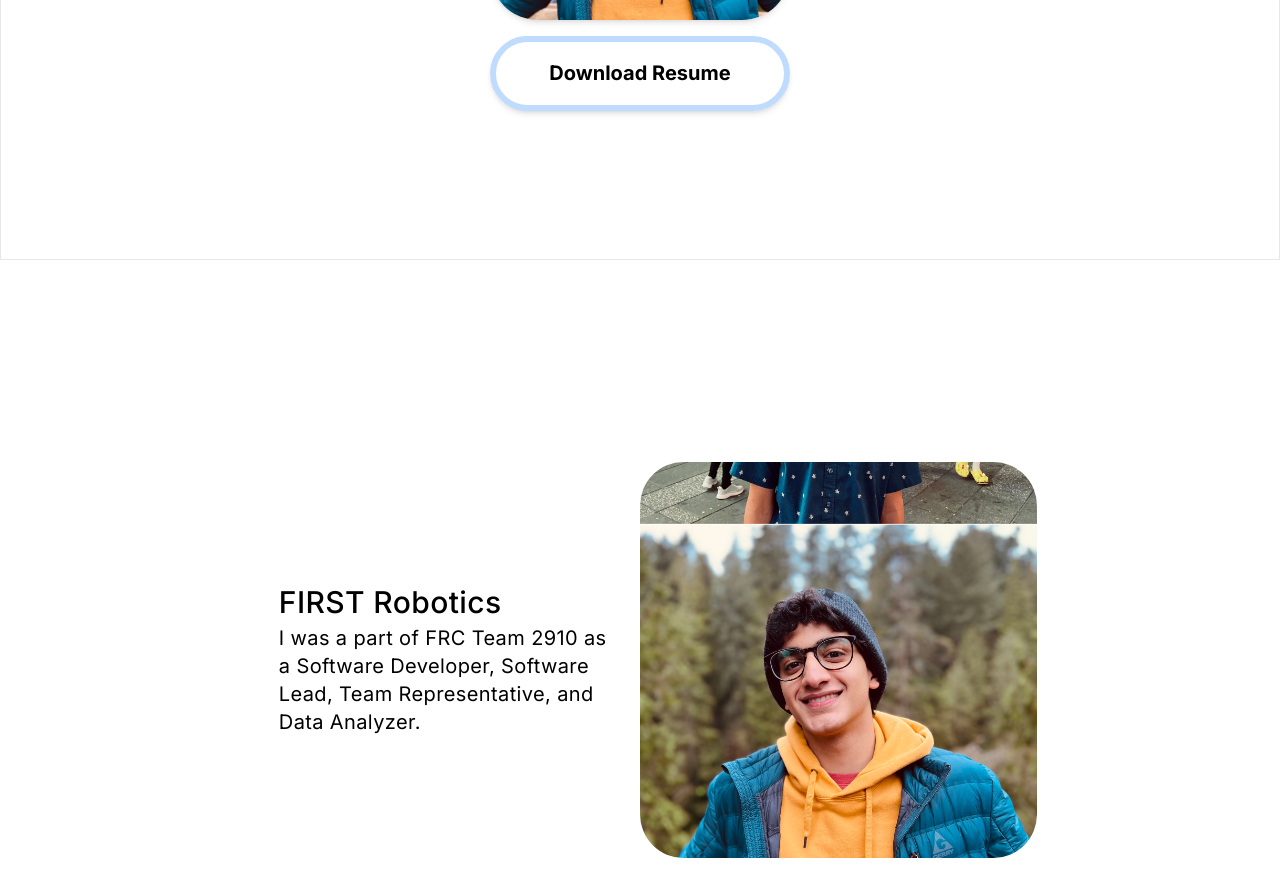
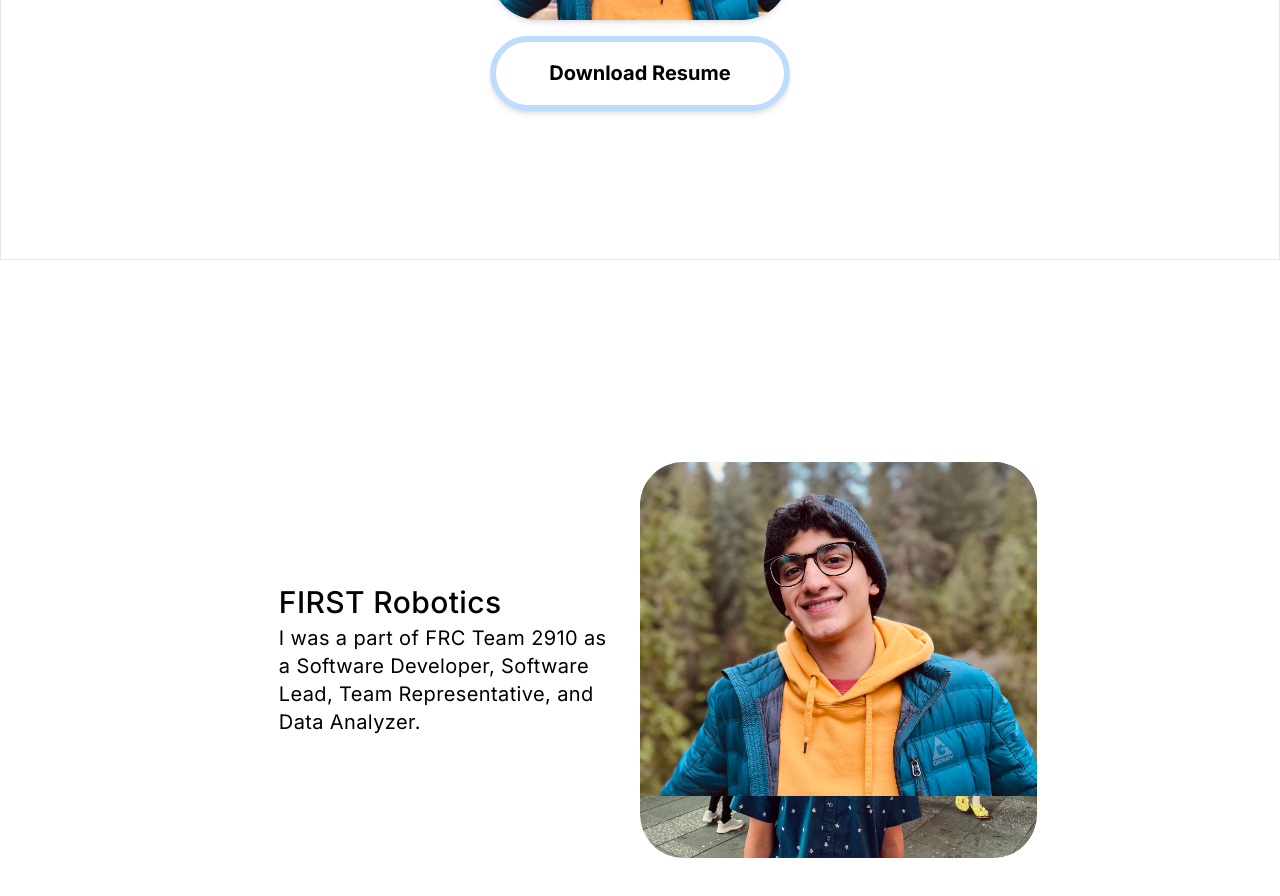
Before and after one commit to vedantgrover/VedantsPortfolio, a Next.js app: page / in a window 1280 px wide. Shown: the part 540-1436 px from the top of the page. Built offline with nearby package versions, Linux system fonts and the light colour scheme.

Commit message:
Creates proportionally scrolling

```diff
--- a/app/sections/AboutSection.tsx
+++ b/app/sections/AboutSection.tsx
@@ -3,7 +3,7 @@
 import {memo, useRef} from "react";
 import AboutMeText from "@/app/components/AboutMeText";
 import Image from "next/image";
-import {motion, useScroll, useTransform} from "framer-motion";
+import {motion, useMotionValueEvent, useScroll, useTransform} from "framer-motion";
 
 const AboutSection = memo(() => {
     const aboutMeDetails = [
@@ -23,9 +23,19 @@ const AboutSection = memo(() => {
 
     const {scrollYProgress} = useScroll({target: targetRef, offset: ["start start", "end end"]});
 
-    const yTransforms = aboutMeDetails.map((_, index) =>
-        // eslint-disable-next-line react-hooks/rules-of-hooks
-        useTransform(scrollYProgress, [0, 1], [`${index * 100}%`, `${(index - aboutMeDetails.length + 1) * 100}%`])
+    const screenScrollToDetailSectionCoefficient = aboutMeDetails.length / (aboutMeDetails.length - 1)
+
+    const heightTransforms = aboutMeDetails.map((_, index) => {
+            if (index == 0) return "100%"
+
+            const start = (index - 1) * ((1 / aboutMeDetails.length) * screenScrollToDetailSectionCoefficient)
+            const end = (index) * ((1 / aboutMeDetails.length) * screenScrollToDetailSectionCoefficient)
+
+            console.log(index, start, end)
+
+            // eslint-disable-next-line react-hooks/rules-of-hooks
+            return useTransform(scrollYProgress, [start, end], ["0%", "100%"])
+        }
     );
 
     return (
@@ -50,13 +60,13 @@ const AboutSection = memo(() => {
                 <div className="w-[31vw] h-[31vw] flex overflow-hidden rounded-[11%] z-[100] relative flex-col">
                     {aboutMeDetails.map((detail, index) => (
                         <motion.div key={index} className="absolute top-0 left-0 w-full h-full"
-                                    style={{y: yTransforms[index], zIndex: index}}>
+                                    style={{height: heightTransforms[index], zIndex: index}}>
                             <Image
                                 src={detail.image}
                                 alt={detail.title}
                                 className="object-cover"
                                 fill
-                                sizes="100vw" />
+                                sizes="100vw"/>
                         </motion.div>
                     ))}
                 </div>
```
